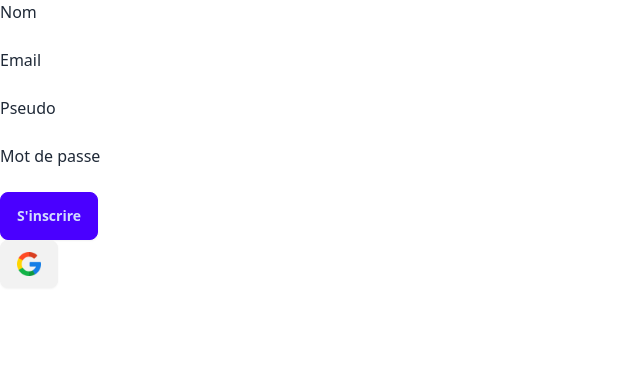
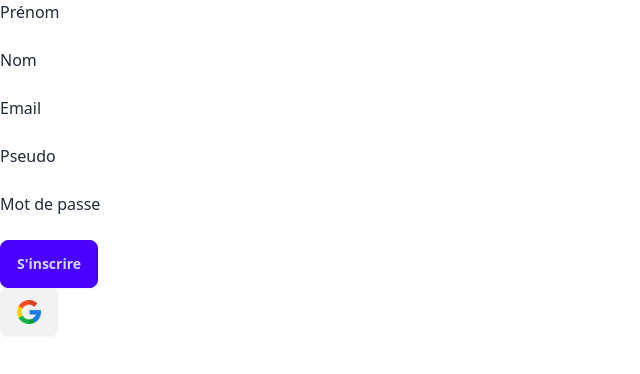
Before and after one commit to Jeloumy/front-r505, an Angular app: page /inscription in a window 1280 px wide. Shown: the top 374 px of the page, without its empty margins (0-640 px from the left). Built offline with nearby package versions, Linux system fonts and the light colour scheme.

Commit message:
fix : ajout du champ last_name

```diff
--- a/src/app/pages/inscription/inscription.component.html
+++ b/src/app/pages/inscription/inscription.component.html
@@ -1,7 +1,11 @@
 <form [formGroup]="inscriptionForm" (submit)="submitInscription()">
   <div class="form-group">
-    <label for="name">Nom</label>
+    <label for="name">Prénom</label>
     <input type="text" id="name" formControlName="name" class="form-control" required>
+  </div>
+  <div class="form-group">
+    <label for="last_name">Nom</label>
+    <input type="text" id="last_name" formControlName="last_name" class="form-control" required>
   </div>
   <div class="form-group">
     <label for="email">Email</label>
--- a/src/app/pages/inscription/inscription.component.ts
+++ b/src/app/pages/inscription/inscription.component.ts
@@ -17,6 +17,7 @@ export class InscriptionComponent {
   constructor(private apiService: ApiService, private router: Router, private fb: FormBuilder) {
     this.inscriptionForm = this.fb.group({
       name: ['', Validators.required],
+      last_name: ['', Validators.required],
       email: ['', [Validators.required, Validators.email]],
       pseudo: ['', Validators.required],
       password: ['', Validators.required],
```
